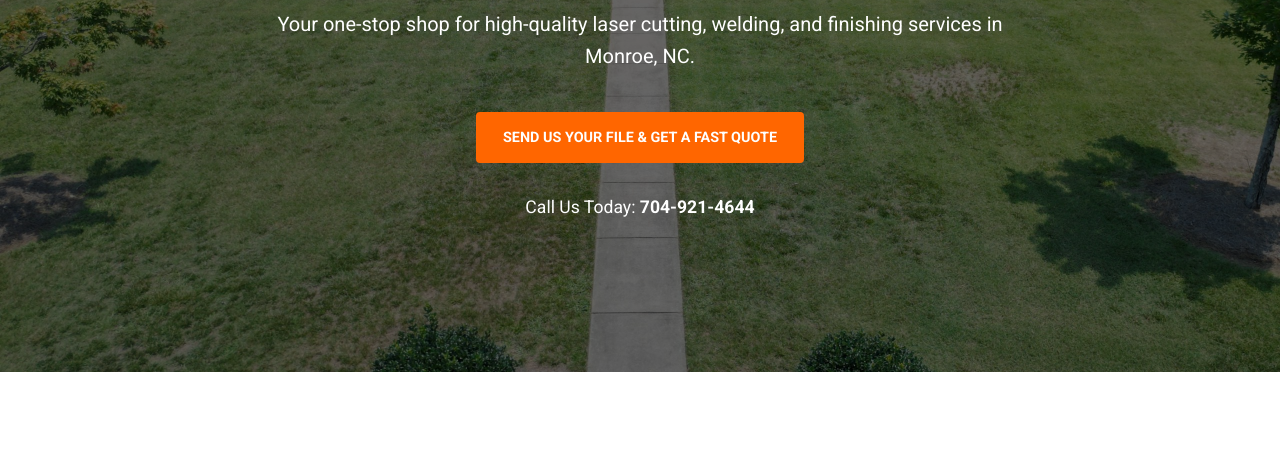
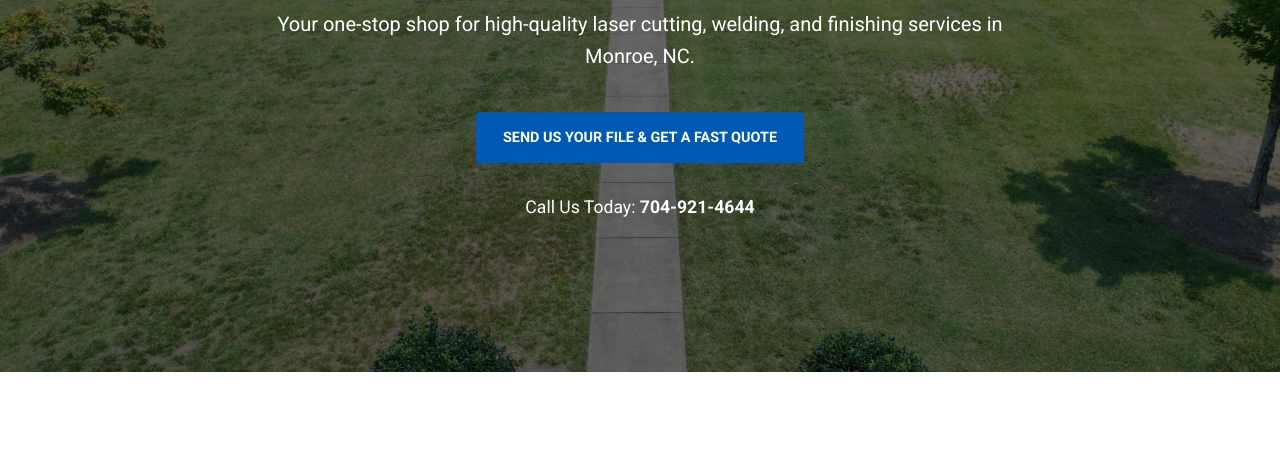
Before and after one commit to csprolesUNCC/brownequipment, a plain HTML site: page index.html in a window 1280 px wide. Shown: the part 314-763 px from the top of the page. Drawn offline with Linux system fonts and the light colour scheme.

Commit message:
color update

```diff
--- a/styles/styles.css
+++ b/styles/styles.css
@@ -1,6 +1,6 @@
 :root {
     --primary-color: #003366;
-    --accent-color: #FF6600;
+    --accent-color: #0059b3;
     --light-bg: #f8f8f8;
     --text-color: #333;
     --font-family: 'Roboto', sans-serif;
@@ -48,8 +48,8 @@ body {
 }
 
 .primary-cta:hover {
-    background-color: #e55c00;
-    border-color: #e55c00;
+    background-color: #0059b3;
+    border-color: #0059b3;
 }
 
 .main-header {
@@ -113,7 +113,6 @@ body {
     left: 0;
     width: 100%;
     height: 100%;
-    /* Apply a semi-transparent dark color (e.g., black with 60% opacity) */
     background-color: rgba(0, 0, 0, 0.6);
     z-index: -1;
 }
```
